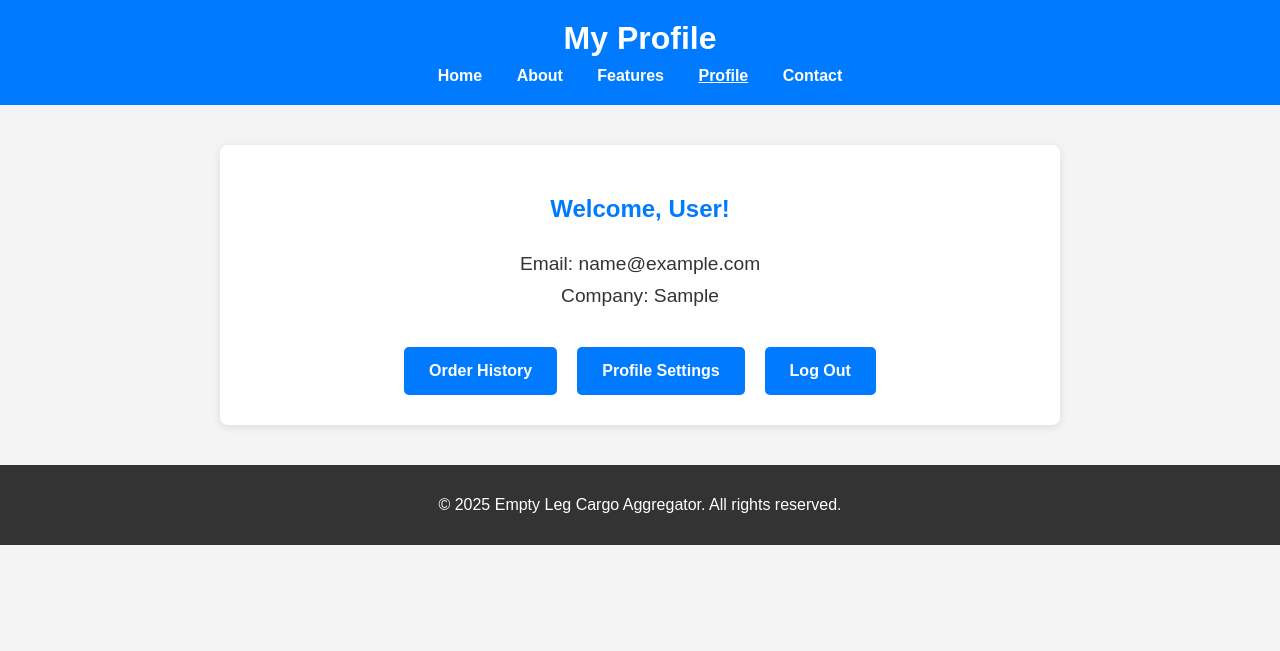
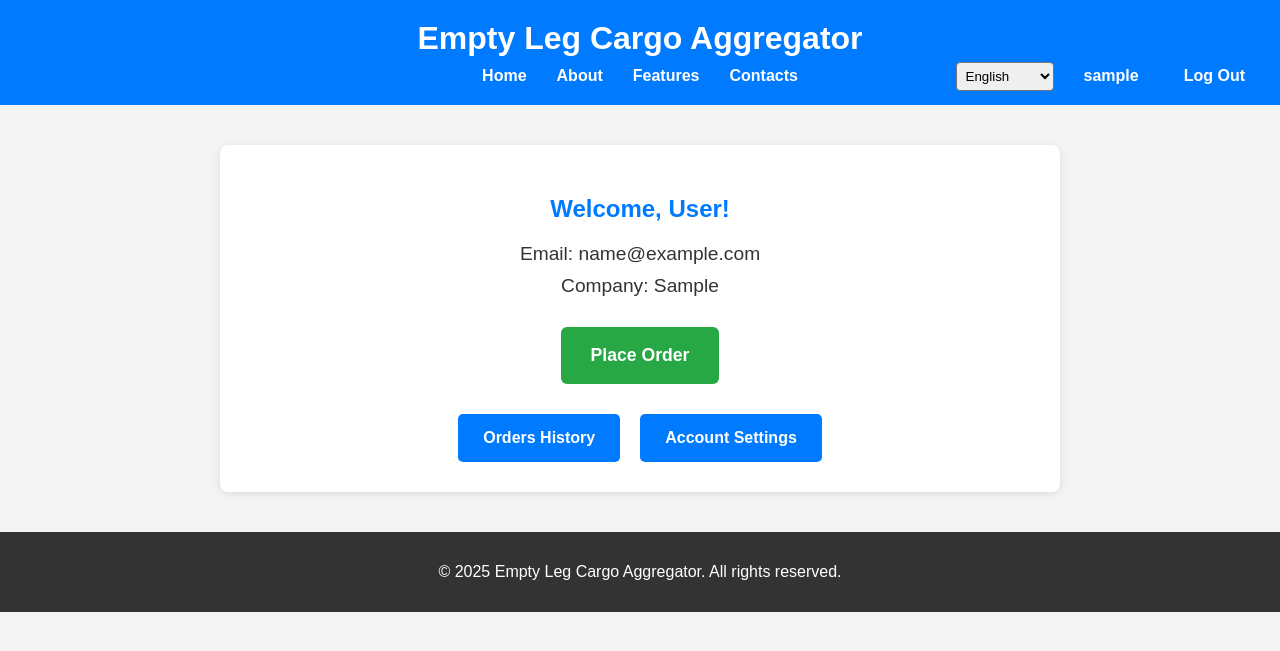
Before and after one commit to dzhama-omarov/emptyLeg, a Flask app: page /profile in a window 1280 px wide. Shown: the top 651 px of the page. Run offline with Flask 3, Linux system fonts and the light colour scheme; the visitor is signed in with stand-in values (Sample User, id 1); tables that the repository leaves empty hold one stand-in row (values such as "Sample post").

Commit message:
Frontend fixes

```diff
--- a/controller/endpoints.py
+++ b/controller/endpoints.py
@@ -248,6 +248,11 @@ def orders_page():
     return render_template('orders.html')
 
 
+@app.route("/profile/newOrder")
+def new_order_page():
+    pass
+
+
 @app.route("/profile/settings")
 def settings_page():
     """
--- a/languages/en.json
+++ b/languages/en.json
@@ -32,5 +32,10 @@
     "userType": "Account Type",
     "changePassword": "Change Password",
     "currentPassword": "Current Password",
-    "newPassword": "New Password"
+    "newPassword": "New Password",
+
+    "welcome": "Welcome",
+    "placeOrder": "Place Order",
+    "orderHistory": "Orders History",
+    "logOut": "Log Out"
 }
--- a/templates/orders.html
+++ b/templates/orders.html
@@ -112,9 +112,9 @@
     <h1>Empty Leg Cargo Aggregator</h1>
     <nav class="navbar">
         <div class="navbar-center">
-            <a href="{{ url_for('about_page') }}">About</a>
-            <a href="{{ url_for('features_page') }}">Features</a>
-            <a href="{{ url_for('contacts_page') }}">Contacts</a>
+            <a href="{{ url_for('about_page') }}">{{ l['about'] }}</a>
+            <a href="{{ url_for('features_page') }}">{{ l['features'] }}</a>
+            <a href="{{ url_for('contacts_page') }}">{{ l['contacts'] }}</a>
         </div>
         <div style="margin-left: auto; margin-right: 40px; display: flex; flex-direction: column; align-items: flex-end; gap: 5px;">
             <form method="get" action="" id="lang-form" style="margin: 0;">
--- a/templates/profile.html
+++ b/templates/profile.html
@@ -1,9 +1,9 @@
 <!DOCTYPE html>
-<html lang="en">
+<html lang="{{ session.get('lang', 'en') }}">
 <head>
     <meta charset="UTF-8" />
     <meta name="viewport" content="width=device-width, initial-scale=1.0" />
-    <title>My Profile - Empty Leg Cargo Aggregator</title>
+    <title>{{ l['myProfile'] }} - Empty Leg Cargo Aggregator</title>
     <style>
         body {
             font-family: Arial, sans-serif;
@@ -15,13 +15,18 @@
             background-color: #007BFF;
             color: white;
             padding: 20px 0;
-            text-align: center;
         }
         header h1 {
             margin: 0;
+            text-align: center;
         }
         nav {
+            display: flex;
+            justify-content: center;
+            align-items: center;
+            flex-wrap: wrap;
             margin-top: 10px;
+            position: relative;
         }
         nav a {
             color: white;
@@ -32,6 +37,29 @@
         nav a:hover, nav a.active {
             text-decoration: underline;
         }
+        .navbar-user {
+            position: absolute;
+            right: 20px;
+            display: flex;
+            align-items: center;
+            gap: 15px;
+        }
+        .navbar-user a {
+            color: white;
+            text-decoration: none;
+            font-weight: bold;
+        }
+        .navbar-user a:hover {
+            text-decoration: underline;
+        }
+        .lang-select form {
+            margin: 0;
+        }
+        .lang-select select {
+            padding: 5px;
+            border-radius: 4px;
+        }
+
         main {
             max-width: 800px;
             margin: 40px auto;
@@ -43,15 +71,33 @@
         h2 {
             text-align: center;
             color: #007BFF;
-            margin-bottom: 30px;
+            margin-bottom: 20px;
         }
         .profile-info {
             text-align: center;
-            margin-bottom: 40px;
+            margin-bottom: 30px;
         }
         .profile-info p {
             font-size: 1.2em;
             margin: 10px 0;
+        }
+        .place-order {
+            text-align: center;
+            margin-bottom: 30px;
+        }
+        .place-order a {
+            display: inline-block;
+            padding: 18px 30px;
+            background-color: #28a745;
+            color: white;
+            border-radius: 6px;
+            text-decoration: none;
+            font-weight: bold;
+            font-size: 1.1em;
+            transition: background-color 0.3s;
+        }
+        .place-order a:hover {
+            background-color: #1e7e34;
         }
         .profile-actions {
             display: flex;
@@ -86,39 +132,64 @@
                 flex-direction: column;
                 align-items: center;
             }
+            .navbar-user {
+                position: static;
+                flex-direction: column;
+                margin-top: 10px;
+            }
         }
     </style>
 </head>
 <body>
 
 <header>
-    <h1>My Profile</h1>
+    <h1>{{ l['title'] }}</h1>
     <nav>
-        <a href="{{ url_for('home_page') }}">Home</a>
-        <a href="{{ url_for('about_page') }}">About</a>
-        <a href="{{ url_for('features_page') }}">Features</a>
-        <a href="{{ url_for('profile_page') }}" class="active">Profile</a>
-        <a href="{{ url_for('contacts_page') }}">Contact</a>
+        <a href="{{ url_for('home_page') }}">{{ l['home'] }}</a>
+        <a href="{{ url_for('about_page') }}">{{ l['about'] }}</a>
+        <a href="{{ url_for('features_page') }}">{{ l['features'] }}</a>
+        <a href="{{ url_for('contacts_page') }}">{{ l['contacts'] }}</a>
+
+        <div class="navbar-user">
+            <form method="get" action="" class="lang-select">
+                <select name="lang" onchange="this.form.submit();">
+                    <option value="en" {% if session.get('lang') == 'en' %}selected{% endif %}>English</option>
+                    <option value="ru" {% if session.get('lang') == 'ru' %}selected{% endif %}>Русский</option>
+                    <option value="de" {% if session.get('lang') == 'de' %}selected{% endif %}>Deutsch</option>
+                    <option value="sk" {% if session.get('lang') == 'sk' %}selected{% endif %}>Slovenčina</option>
+                </select>
+            </form>
+
+            {% if session.get('user_name') %}
+                <a href="{{ url_for('profile_page') }}">{{ session.get('user_name') }}</a>
+                <a href="{{ url_for('logout') }}">{{ l['logOut'] }}</a>
+            {% else %}
+                <a href="{{ url_for('logIn_page') }}">{{ l['logIn'] }}</a>
+            {% endif %}
+        </div>
     </nav>
 </header>
 
 <main>
-    <h2>Welcome, {{ user_name }}!</h2>
+    <h2>{{ l['welcome'] }}, {{ user_name }}!</h2>
 
     <div class="profile-info">
-        <p>Email: {{ user_email }}</p>
-        <p>Company: {{ user_company }}</p>
+        <p>{{ l['email'] }}: {{ user_email }}</p>
+        <p>{{ l['company'] }}: {{ user_company }}</p>
+    </div>
+
+    <div class="place-order">
+        <a href="{{ url_for('new_order_page') }}">{{ l['placeOrder'] }}</a>
     </div>
 
     <div class="profile-actions">
-        <a href="{{ url_for('orders_page') }}">Order History</a>
-        <a href="{{ url_for('settings_page') }}">Profile Settings</a>
-        <a href="{{ url_for('logout') }}">Log Out</a>
+        <a href="{{ url_for('orders_page') }}">{{ l['orderHistory'] }}</a>
+        <a href="{{ url_for('settings_page') }}">{{ l['accountSettings'] }}</a>
     </div>
 </main>
 
 <footer>
-    <p>&copy; 2025 Empty Leg Cargo Aggregator. All rights reserved.</p>
+    <p>{{ l['footer'] }}</p>
 </footer>
 
 </body>
```
Also changed, not shown: languages/ru.json (+17 -1 lines), templates/about.html (+4 -4 lines), templates/contacts.html (+4 -4 lines), templates/features.html (+4 -4 lines), templates/homepage.html (+24 -8 lines), templates/logIn.html (+5 -5 lines), templates/signUp.html (+4 -4 lines), 1 other file.
